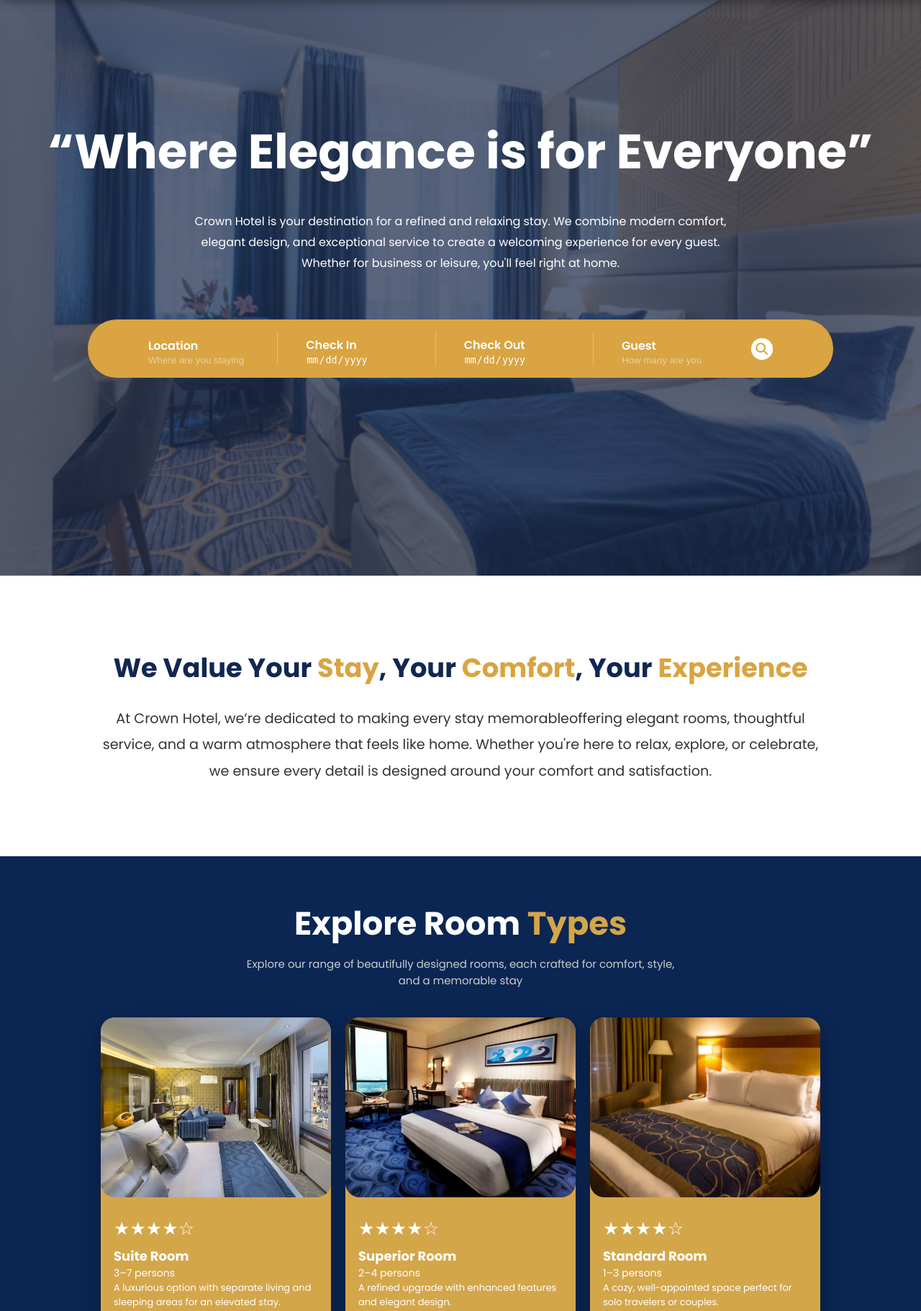
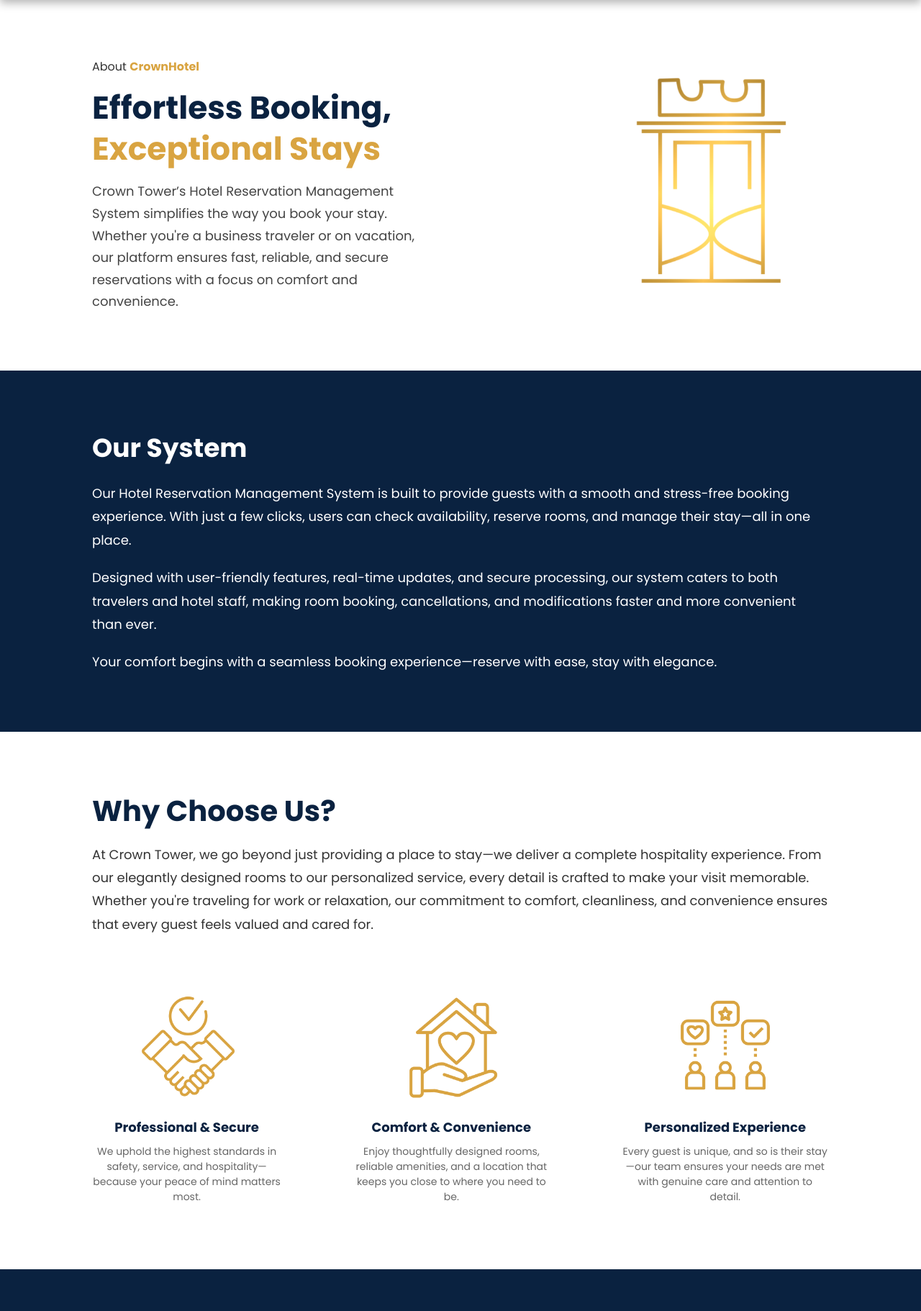
Before and after one commit to yram-nna12/Crown-Hotel, a PHP site: page /AboutUs/index.php in a window 1280 px wide. Shown: the part 106-1928 px from the top of the page at 72% size. Run offline with PHP 8.4, Linux system fonts and the light colour scheme.

Commit message:
feat(About Us Page): added about us content and linking.

```diff
--- /dev/null
+++ b/AboutUs/assets/css/style.css
@@ -0,0 +1,460 @@
+* {
+    margin: 0;
+    padding: 0;
+    box-sizing: border-box;
+}
+
+body {
+    font-family: 'Poppins', sans-serif;
+}
+
+/* NAVIGATION BAR */
+.topbar {
+    background-color: #112752;
+    display: flex;
+    justify-content: space-between;
+    align-items: center;
+    padding: 0.5rem 3rem;
+    position: sticky;
+    top: 0;
+    z-index: 999;
+    box-shadow: 0 4px 12px rgba(0, 0, 0, 0.3);
+}
+
+.logo {
+    display: flex;
+    align-items: center;
+    gap: 10px;
+    font-size: 1.5rem;
+    color: #fff;
+    font-weight: 600;
+}
+
+.logo img {
+    height: 90px;
+}
+
+.nav-links {
+    display: flex;
+    align-items: center;
+    gap: 2rem;
+    padding-right: 1rem;
+}
+
+.nav-links a {
+    text-decoration: none;
+    color: #fff;
+    font-weight: 500;
+}
+
+.btn {
+    font-family: 'Poppins', sans-serif;
+    padding: 0.7rem 1.8rem;
+    border: none;
+    border-radius: 6px;
+    font-weight: 790;
+    cursor: pointer;
+    font-size: 0.9rem;
+}
+
+.login {
+    background: #fff;
+    color: #0a2240;
+}
+
+.signup {
+    background: #d9a441;
+    color: #fff;
+}
+
+/* First Hero Section */
+.about-hero {
+    padding: 5rem 10%;
+    display: flex;
+    justify-content: center;
+    align-items: center;
+    background-color: #ffffff;
+}
+
+.about-content {
+    display: flex;
+    flex-wrap: wrap;
+    justify-content: space-between;
+    align-items: center;
+    width: 100%;
+    gap: 2.5rem;
+}
+
+/* Text Content */
+.text-content {
+    max-width: 50%;
+    flex: 1;
+    min-width: 18.75rem;
+}
+
+.breadcrumb {
+    font-size: 1rem;
+    font-weight: 500;
+    color: #333;
+    margin-bottom: 1rem;
+}
+
+.breadcrumb .highlight {
+    color: #d9a441;
+    font-weight: bold;
+}
+
+h1 {
+    font-size: 2.75rem;
+    font-weight: 700;
+    color: #0a2240;
+    margin: 0.625rem 0;
+    line-height: 1.3;
+}
+
+h1 .highlight {
+    color: #d9a441;
+}
+
+.description {
+    font-size: 1.125rem;
+    color: #444;
+    line-height: 1.7;
+    margin-top: 1rem;
+    max-width: 90%;
+}
+
+/* Image Content */
+.img-content {
+    max-width: 40%;
+    flex: 1;
+    display: flex;
+    justify-content: flex-end;
+    min-width: 18.75rem;
+}
+
+.img-content img {
+    width: 80%;
+    max-width: 100%;
+    height: auto;
+}
+
+/* Second Section - Our Business */
+.about-hero-two {
+    background-color: #0a2240;
+    padding: 5rem 10%;
+    text-align: left;
+    color: #ffffff;
+}
+
+.content-two {
+    display: flex;
+    flex-direction: column;
+    align-items: flex-start;
+    margin: 0 auto;
+}
+
+.business-title {
+    font-size: 2.25rem;
+    font-weight: bold;
+    color: #ffffff;
+    margin-bottom: 1.25rem;
+}
+
+.paragraph-two {
+    font-size: 1.125rem;
+    color: #ffffff;
+    line-height: 1.8;
+}
+
+
+.paragraph-two:not(:last-child) {
+    margin-bottom: 1.25rem;
+}
+
+/* Third Hero Section */
+.about-hero-three {
+    padding: 5rem 10%;
+    text-align: left;
+}
+
+.content-three {
+    display: flex;
+    flex-direction: column;
+    align-items: flex-start;
+}
+
+.third-title {
+    font-size: 2.5rem;
+    font-weight: bold;
+    color: #0a2240;
+    margin: 0;
+}
+
+.paragraph-three {
+    margin-top: 0.9375rem;
+    font-size: 1.125rem;
+    color: #333;
+    line-height: 1.8;
+    margin-bottom: 5rem;
+}
+
+/* Features Section */
+.features-container {
+    display: flex;
+    justify-content: center;
+    gap: 6.25rem;
+}
+
+.feature-box {
+    text-align: center;
+    max-width: 18.75rem;
+}
+
+.feature-box img {
+    width: 9.375rem;
+    height: auto;
+    margin-bottom: 0.9375rem;
+}
+
+.feature-box h3 {
+    font-size: 1.125rem;
+    font-weight: bold;
+    margin-bottom: 0.625rem;
+    color: #0a2240;
+}
+
+.feature-box p {
+    font-size: 0.875rem;
+    color: #666;
+    margin-bottom: 0.625rem;
+}
+
+/* Mission Section */
+.mission-vision {
+    display: flex;
+    width: 100%;
+}
+
+/* Mission & Vision Section */
+.mission, .vision {
+    flex: 1; /* Makes both sections equal width */
+    display: flex;
+    flex-direction: column;
+    align-items: center;
+    justify-content: center;
+    text-align: center;
+    min-height: 18.75rem;
+    padding: 3.75rem 9.375rem;
+    color: #ffffff;
+}
+
+/* Background colors */
+.mission {
+    background-color: #0a2240;
+}
+
+.vision {
+    background-color: #0a2240;
+}
+
+/* Heading Styles */
+.mission h2, .vision h2 {
+    font-size: 1.5rem;
+    font-weight: bold;
+    text-shadow: 0.125rem 0.125rem 0.25rem rgba(0, 0, 0, 0.5);
+}
+
+
+/* Team Section */
+.team-section {
+    text-align: center;
+    padding: 3rem 1.25rem;
+}
+
+.team-title {
+    font-size: 2.5rem;
+    font-weight: bold;
+    margin-bottom: 0.625rem;
+}
+
+.highlight {
+    color: #d9a441;
+}
+
+.team-description {
+    max-width: 56.25rem;
+    font-size: 1.125rem;
+    margin: 0 auto 1.875rem;
+    color: #333;
+}
+
+.team-container {
+    display: flex;
+    justify-content: center;
+    gap: 1.875rem;
+    flex-wrap: wrap;
+    padding-bottom: 100px;
+}
+
+.team-card {
+    background-color: #0a2240;
+    padding: 0.9375rem;
+    border-radius: 1.5625rem;
+    width: 14.375rem;
+    height: 21.875rem;
+    text-align: center;
+    box-shadow: 0.25rem 0.25rem 0.625rem rgba(0, 0, 0, 0.15);
+    display: flex;
+    flex-direction: column;
+    align-items: center;
+    transition: transform 0.3s ease, box-shadow 0.3s ease, background 0.3s ease;
+    cursor: pointer;
+}
+
+.team-card:hover {
+    transform: translateY(-0.3125rem) scale(1.02);
+    background-color: #d9a441;
+    box-shadow: 0 0.5rem 1rem rgba(0, 0, 0, 0.35);
+}
+
+.team-image {
+    background-color: white;
+    width: 100%;
+    height: 18.75rem;
+    border-radius: 1.875rem 0 1.875rem 0;
+    margin-bottom: 0.9375rem;
+    display: flex;
+    align-items: center;
+    justify-content: center;
+    overflow: hidden;
+}
+
+.team-image img {
+    width: 100%;
+    height: 100%;
+    object-fit: cover;
+    border-radius: 1.875rem 0 1.875rem 0;
+}
+
+.team-name {
+    font-size: 1.125rem;
+    font-weight: bold;
+    color: white;
+}
+
+/*FOOTER DESIGN*/
+.footer {
+  background-color: #0c1e4a;
+  color: white;
+  padding: 40px 60px;
+  font-family: 'Segoe UI', sans-serif;
+}
+
+.footer-content {
+  display: flex;
+  justify-content: space-between;
+  flex-wrap: wrap;
+  align-items: flex-start;
+  padding: 0px 50px;
+}
+
+.footer-left {
+  max-width: 450px;
+}
+
+.footer-logo {
+  height: 90px;
+}
+
+.footer-title {
+  font-size: 24px;
+  color: #d6a648;
+  margin: 0 0 10px;
+}
+
+.footer-description {
+  color: #ccc;
+  font-size: 14px;
+  line-height: 1.6;
+}
+
+.footer-right {
+  text-align: left;
+  color: white;
+}
+
+.footer-contact-title {
+  color: #d6a648;
+  margin-bottom: 10px;
+}
+
+.footer-contact-list {
+  list-style: none;
+  padding: 0;
+  margin: 0;
+}
+
+.footer-contact-list li {
+  margin-bottom: 8px;
+  font-size: 14px;
+  display: flex;
+  align-items: center;
+}
+
+.footer-contact-list .icon {
+  color: #d4af37;
+  margin-right: 8px;
+}
+
+
+.footer-line {
+  position: relative;
+  height: 1px;
+  background-color: white;
+  margin: 30px 0 20px;
+  width: 100%;
+  border: none;
+}
+
+/* Small white circles */
+.footer-line::before,
+.footer-line::after {
+  content: '';
+  position: absolute;
+  top: 50%;
+  transform: translateY(-50%);
+  width: 6px;
+  height: 6px;
+  background-color: white;
+  border-radius: 50%;
+}
+
+.footer-line::before {
+  left: 0;
+  transform: translate(-50%, -50%);
+}
+
+.footer-line::after {
+  right: 0;
+  transform: translate(50%, -50%);
+}
+
+
+.footer-bottom {
+  display: flex;
+  justify-content: space-between;
+  font-size: 13px;
+  color: #ccc;
+  flex-wrap: wrap;
+}
+
+.footer-links a {
+  color: #ccc;
+  margin-left: 20px;
+  text-decoration: none;
+}
+
+.footer-links a:hover {
+  text-decoration: underline;
+}
--- /dev/null
+++ b/AboutUs/index.php
@@ -0,0 +1,183 @@
+<!DOCTYPE html>
+<html lang="en">
+<head>
+    <meta charset="UTF-8" />
+    <meta name="viewport" content="width=device-width, initial-scale=1.0" />
+    <title>Crown Tower Hotel</title>
+    <link rel="stylesheet" href="./assets/css/style.css" />
+    <link href="https://fonts.googleapis.com/css2?family=Poppins:wght@400;600;700&display=swap" rel="stylesheet" />
+    <link rel="stylesheet" href="https://cdnjs.cloudflare.com/ajax/libs/font-awesome/6.4.0/css/all.min.css">
+</head>
+<body>
+    <header class="topbar">
+        <div class="logo">
+            <img src="./assets/images/LOGO.png" alt="Crown Tower Logo">
+        </div>
+        <nav class="nav-links">
+            <a href="../index.php">Home</a>
+            <a href="#">About Us</a>
+            <a href="../LoginPage/index.php" class="btn login" style="color: #0a2240;">Log in</a>
+            <a href="../Signup_page/index.php" class="btn signup" >Sign up</a>
+        </nav>
+    </header>
+
+<div class="about-hero">
+    <div class="about-content">
+        <div class="text-content">
+            <p class="breadcrumb">About <span class="highlight">CrownHotel</span></p>
+            <h1>Effortless Booking, <br><span class="highlight">Exceptional Stays</span></h1>
+            <p class="description">
+                Crown Tower’s Hotel Reservation Management System simplifies the way you book your stay. Whether you're a business traveler or on vacation, our platform ensures fast, reliable, and secure reservations with a focus on comfort and convenience.
+            </p>
+        </div>
+        <div class="img-content">
+            <img src="./assets/images/crown-logo.png" alt="logo">
+        </div>
+    </div>
+</div>
+
+
+<div class="about-hero-two">
+    <div class="content-two">
+        <h2 class="business-title">Our System</h2>
+    </div>
+    <p class="paragraph-two">
+        Our Hotel Reservation Management System is built to provide guests with a smooth and stress-free booking experience. With just a few clicks, users can check availability, reserve rooms, and manage their stay—all in one place.
+    </p>
+    <p class="paragraph-two">
+        Designed with user-friendly features, real-time updates, and secure processing, our system caters to both travelers and hotel staff, making room booking, cancellations, and modifications faster and more convenient than ever.
+    </p>
+    <p class="paragraph-two">
+        Your comfort begins with a seamless booking experience—reserve with ease, stay with elegance.
+    </p>
+</div>
+
+
+<div class="about-hero-three">
+    <div class="content-three">
+        <h2 class="third-title">Why Choose Us?</h2>
+    </div>
+    <p class="paragraph-three">
+        At Crown Tower, we go beyond just providing a place to stay—we deliver a complete hospitality experience. From our elegantly designed rooms to our personalized service, every detail is crafted to make your visit memorable. Whether you're traveling for work or relaxation, our commitment to comfort, cleanliness, and convenience ensures that every guest feels valued and cared for.
+    </p>
+
+    <div class="features-container">
+        <div class="feature-box">
+            <img src="./assets/images/reliable.png" alt="reliable">
+            <h3>Professional & Secure</h3>
+            <p>We uphold the highest standards in safety, service, and hospitality—because your peace of mind matters most.</p>
+        </div>
+
+        <div class="feature-box">
+            <img src="./assets/images/comfort.png" alt="Comfort & Convenience">
+            <h3>Comfort & Convenience</h3>
+            <p>Enjoy thoughtfully designed rooms, reliable amenities, and a location that keeps you close to where you need to be.</p>
+        </div>
+
+        <div class="feature-box">
+            <img src="./assets/images/personal.png" alt="Personalized Experience">
+            <h3>Personalized Experience</h3>
+            <p>Every guest is unique, and so is their stay—our team ensures your needs are met with genuine care and attention to detail.</p>
+        </div>
+    </div>
+</div>
+
+
+<section class="mission-vision">
+    <div class="mission">
+        <div class="content">
+            <h2>Mission</h2>
+            <p>"At Crown Tower, we believe everyone deserves exceptional service. As an inclusive business hotel, we offer affordable stays without compromising on comfort, elegance, or quality—welcoming every guest with warmth, professionalism, and attention to detail."</p>
+        </div>
+    </div>
+    <div class="vision">
+        <div class="content">
+            <h2>Vision</h2>
+            <p>“Our vision is to bring timeless elegance to hospitality by making premium experiences affordable—because every guest deserves the elegance of exceptional service.”</p>
+        </div>
+    </div>
+</section>
+
+
+
+
+<div class="team-section">
+    <h2 class="team-title">MEET THE <span class="highlight">TEAM</span></h2>
+    <p class="team-description">
+        We are the team behind Crown Tower’s Hotel Reservation Management System—dedicated to delivering a seamless booking experience and upholding the highest standards of hospitality through innovative technology.
+    </p>
+</div>
+    <div class="team-container">
+        <a href="https://github.com/yram-nna12">
+        <div class="team-card">
+            <div class="team-image">
+                <img src="./assets/images/Mary Formal.png" alt="Camacho">
+            </div>
+            <h4 class="team-name">Mary Ann Camacho</h4>
+        </div>
+    </a>
+    <a href="https://github.com/Maerona03">
+        <div class="team-card">
+            <div class="team-image">
+                <img src="./assets/images/Rona Formal.png" alt="Serrano">
+            </div>
+            <h4 class="team-name">Rona Mae Serrano</h4>
+        </div>
+    </a>
+    <a href="https://github.com/Aviona05">
+        <div class="team-card">
+            <div class="team-image">
+                <img src="./assets/images/Aviona.jpg" alt="Bernil">
+            </div>
+            <h4 class="team-name">Aviona Bernil</h4>
+        </div>
+    </a>
+    <a href="https://github.com/Marielle05">
+        <div class="team-card">
+            <div class="team-image">
+                <img src="./assets/images/Marielle Formal.png" alt="Torres">
+            </div>
+            <h4 class="team-name">Marielle Torres</h4>
+        </div>
+    </a>
+    </div>
+</div>
+
+<footer class="footer">
+  <div class="footer-content">
+    <div class="footer-left">
+      <img src="./assets/images/LOGO.png" alt="Crown Hotel Logo" class="footer-logo">
+      <p class="footer-description">
+        Offers a seamless stay with elegant rooms, warm hospitality, and everything you need to relax or recharge.
+      </p>
+    </div>
+    <div class="footer-right">
+      <h3 class="footer-contact-title">Get in Touch</h3>
+      <ul class="footer-contact-list">
+        <li><i class="fas fa-map-marker-alt icon"></i> Sampaloc, Manila</li>
+        <li><i class="fas fa-phone icon"></i> 0227336689</li>
+        <li><i class="fas fa-envelope icon"></i> Crownhotel07@gmail.com</li>
+      </ul>
+    </div>
+  </div>
+
+  <!-- Updated line with white circles -->
+  <div class="footer-line"></div>
+
+  <div class="footer-bottom">
+    <span>@2025 CrownHotel All Rights Reserved</span>
+    <div class="footer-links">
+      <a href="#">Privacy Policy</a>
+      <a href="#">Terms & Condition</a>
+    </div>
+  </div>
+</footer>
+
+
+
+
+    <script src="typeroom.js"></script>
+    <script src="reviews.js"></script>
+
+</body>
+</html>
--- a/index.php
+++ b/index.php
@@ -15,9 +15,9 @@
         </div>
         <nav class="nav-links">
             <a href="#">Home</a>
-            <a href="#">About Us</a>
-            <a href="./LoginPage/login.html" class="btn login" style="color: #0a2240;">Log in</a>
-            <a href="./Signup_page/index.html" class="btn signup" >Sign up</a>
+            <a href="./AboutUs/index.php">About Us</a>
+            <a href="./LoginPage/index.php" class="btn login" style="color: #0a2240;">Log in</a>
+            <a href="./Signup_page/index.php" class="btn signup" >Sign up</a>
         </nav>
     </header>
 
```
Also changed, not shown: AboutUs/assets/images/Aviona.jpg (added), AboutUs/assets/images/LOGO.png (added), AboutUs/assets/images/Marielle Formal.png (added), AboutUs/assets/images/Rona Formal.png (added), AboutUs/assets/images/comfort.png (added), AboutUs/assets/images/crown-logo.png (added), AboutUs/assets/images/personal.png (added), AboutUs/assets/images/reliable.png (added), 1 other file.
